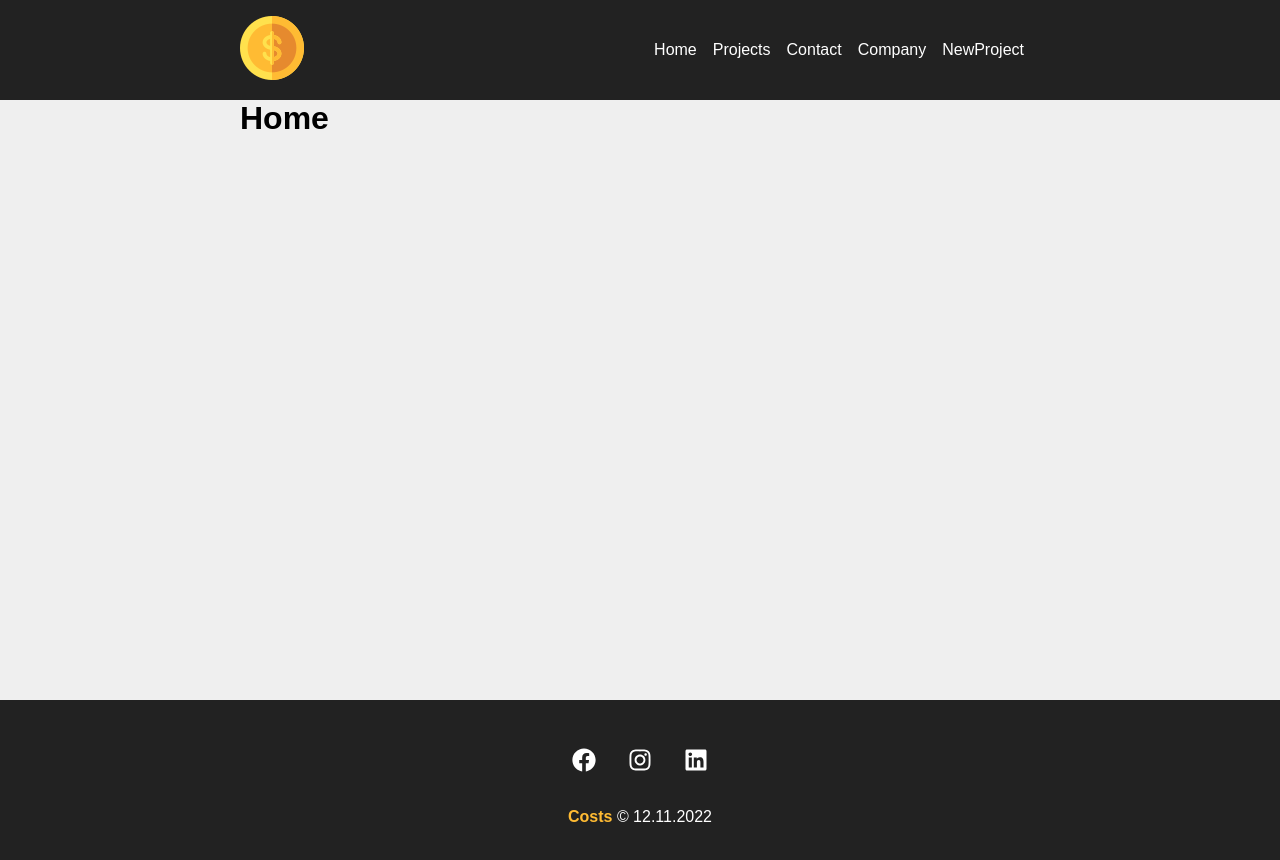
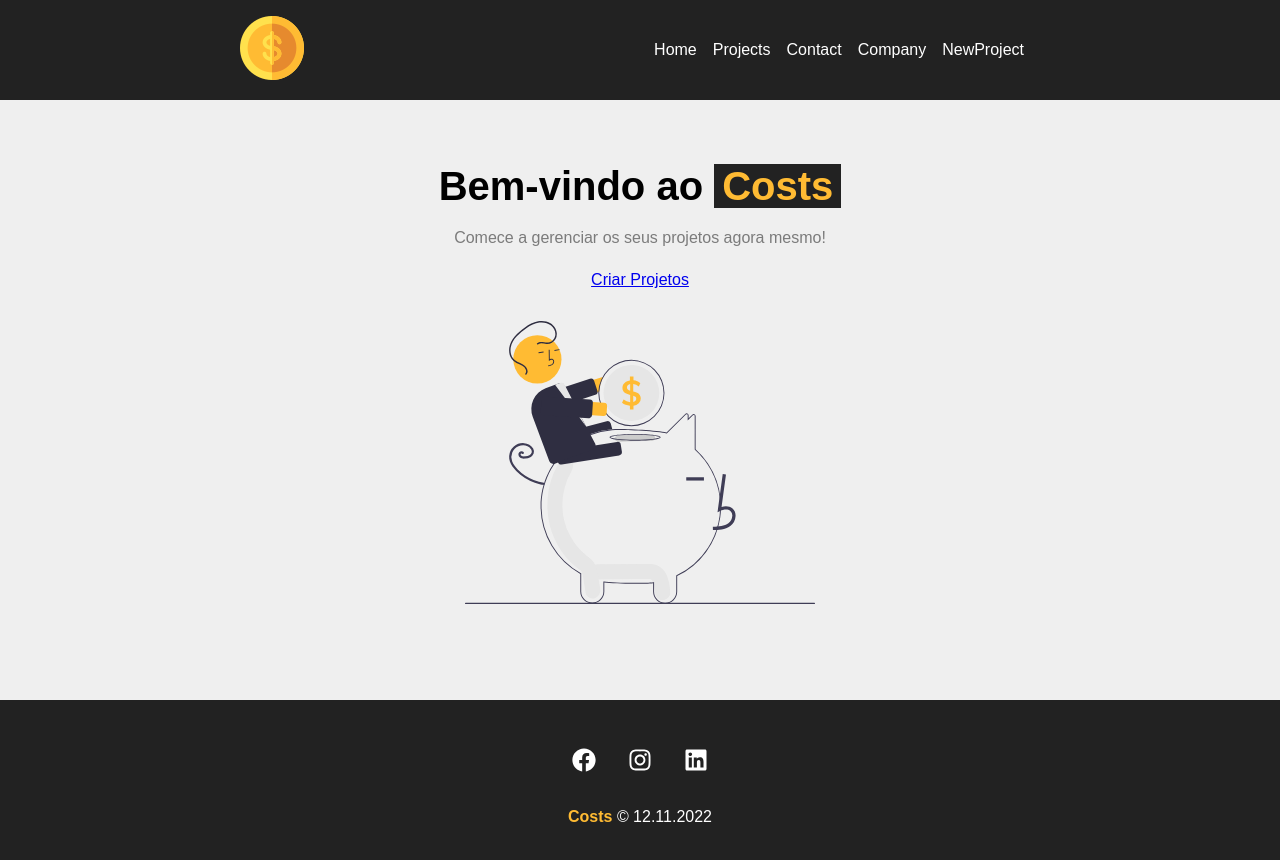
Before and after one commit to FlaviodosSantos/costs, a React (Create React App) app: page / in a window 1280 px wide. Shown: the top 860 px of the page. Built offline with nearby package versions, Linux system fonts and the light colour scheme.

Commit message:
home, aula #20

```diff
--- /dev/null
+++ b/src/components/layout/LinkButton.js
@@ -0,0 +1,12 @@
+import { Link } from "react-router-dom";
+import styles from "./LinkButton.module.css";
+
+function LinkButton({ to, text }) {
+  return (
+    <Link className={styles.btn} to={to}>
+      {text}
+    </Link>
+  );
+}
+
+export default LinkButton;
--- a/src/components/pages/Home.js
+++ b/src/components/pages/Home.js
@@ -1,5 +1,18 @@
+import styles from "./Home.module.css";
+import savings from "../../img/savings.svg";
+import LinkButton from "../layout/LinkButton";
+
 function Home() {
-  return <h1>Home</h1>;
+  return (
+    <section className={styles.home_container}>
+      <h1>
+        Bem-vindo ao <span>Costs</span>
+      </h1>
+      <p>Comece a gerenciar os seus projetos agora mesmo!</p>
+      <LinkButton to="/newproject" text="Criar Projetos" />
+      <img src={savings} alt="Costs" />
+    </section>
+  );
 }
 
 export default Home;
--- /dev/null
+++ b/src/components/pages/Home.module.css
@@ -0,0 +1,29 @@
+.home_container {
+    width: 100%;
+    display: flex;
+    flex-direction: column;
+    align-items: center;
+    justify-content: center;
+    padding: 4em;
+}
+
+.home_container h1 {
+    font-size: 2.5em;
+    margin-bottom: .5em;
+}
+
+.home_container h1 span {
+    color: #ffbb33;
+    padding: 0 0.2em;
+    background-color: #222;
+}
+
+.home_container p {
+    margin-bottom: 1.5em;
+    color: #7b7b7b;
+}
+
+.home_container img {
+    width: 350px;
+    margin: 2em 0;
+}
```
Also changed, not shown: src/components/layout/LinkButton.module.css (added).
